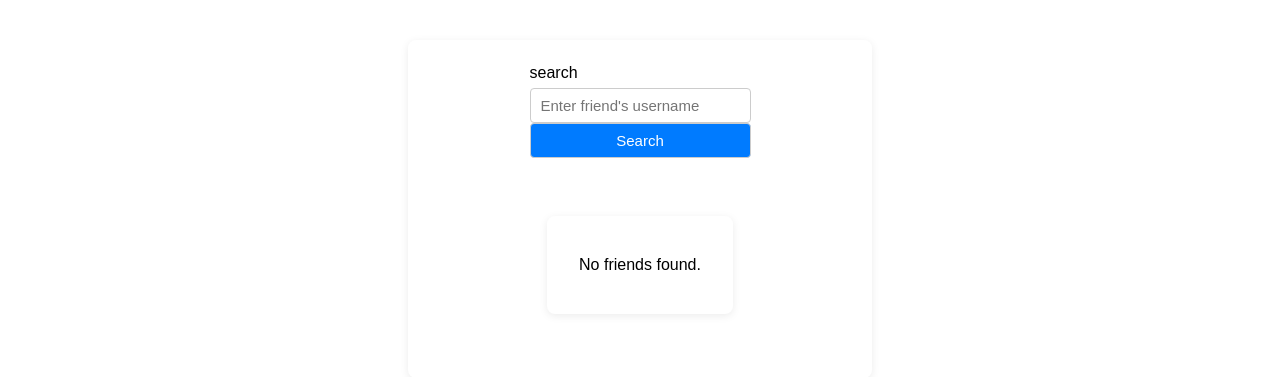
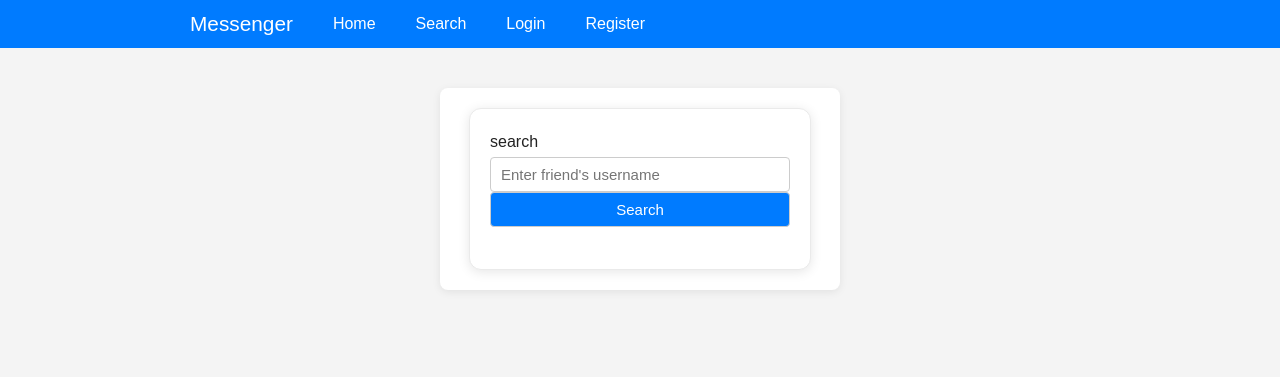
Before and after one commit to Mohitgirigoswami/messanger, a Flask app: page /search in a window 1280 px wide. Shown: the top 377 px of the page. Run offline with Flask 3, Linux system fonts and the light colour scheme; a user stored in the database is signed in; some libraries are stand-ins or nearby versions.

Commit message:
nav bar
adeded nav bar and segregtaed searhc for friends

```diff
--- a/app/static/css/main.css
+++ b/app/static/css/main.css
@@ -8,7 +8,14 @@
     border-radius: 8px;
     box-shadow: 0 2px 8px rgba(0,0,0,0.08);
 }
+body{
+    margin: 0;
+    padding: 0;
+    font-family: Arial, sans-serif;
+    background-color: #f4f4f4;
+    color: #333;
 
+}
 
 .btn {
     width: 100%;
@@ -111,3 +118,32 @@ button:hover {
 .no-decoration {
     text-decoration: none !important;
 }
+
+/* Add to main.css */
+.navbar {
+    background: #007bff;
+    color: #fff;
+    padding: 12px 0;
+    margin-bottom: 24px;
+}
+.navbar-container {
+    max-width: 900px;
+    margin: 0 auto;
+    display: flex;
+    align-items: center;
+    gap: 24px;
+}
+.navbar a {
+    color: #fff;
+    text-decoration: none;
+    font-weight: 500;
+    margin-right: 16px;
+}
+.navbar a:hover {
+    text-decoration: underline;
+}
+.navbar-brand {
+    font-size: 1.3em;
+    font-weight: bold;
+    margin-right: 32px;
+}
--- a/app/templates/base.html
+++ b/app/templates/base.html
@@ -10,6 +10,16 @@
     <script src="{{url_for('static',filename='js/main.js')}}"></script><link rel="stylesheet" href="{{ url_for('static', filename='style.css') }}">
 </head>
 <body>
+    <nav class="navbar">
+        <div class="navbar-container">
+            <a href="{{ url_for('main.index') }}" class="navbar-brand">Messenger</a>
+            <a href="{{ url_for('main.home') }}">Home</a>
+            <a href="{{ url_for('main.search') }}">Search</a>
+            <a href="{{ url_for('auth.login') }}">Login</a>
+            <a href="{{ url_for('auth.register') }}">Register</a>
+            <!-- Add more links as needed -->
+        </div>
+    </nav>
     {% block content %}{% endblock %}
 </body>
 </html>
--- a/app/templates/main/search.html
+++ b/app/templates/main/search.html
@@ -1,49 +1,38 @@
 {% extends 'base.html' %}
 
 {% block content %}
-<div class="container center-div flex-column" id="mainhome">
+
+<div class="container cards-wrapper" id="mainhome">
+    <div class="card">
         <form method="post">
             <input type="hidden" name="csrf_token" value="{{ csrf_token() }}">
             <div class="form-group">
                 <label for="friend_username">search</label>
-            <input type="text" id="username_to_search" value="{{username_to_search}}" name="username_to_search" required
-                placeholder="Enter friend's username">
+                <input type="text" id="username_to_search" value="{{username_to_search}}" name="username_to_search"
+                    required placeholder="Enter friend's username">
                 <input type="submit" value="Search" id="search_friend" class="btn">
             </div>
         </form>
+    </div>
     {% if has_searched %}
-    <div class="search-results">
+    <div class="card search-results">
         {% if search_results %}
         <h2>Search Results</h2>
-        <ul>
+    </div>
     {% for user in search_results %}
-            <li>
-                {{ user.username }}
+    <div class="card">
+        {{ user.username }} >> {{ user.first_name }} {{ user.last_name }}
+
         {% if user.username != current_user.username %}
         <button onclick="add_friend({{user.id}})" class="btn">ADD</button>
         {%endif%}
-            </li>
+    </div>
     {% endfor %}
-        </ul>
+
     {% else %}
     <p>No users found.</p>
     {% endif %}
     {%endif%}
-        <div class="container flex-column" id="friends_list">
-            {% if friends %}
-            <h2>Friends List</h2>
-            <ul>
-                {% for friend in friends %}
-                <li>
-                    <a href="">{{ friend.username }}</a>
-                </li>
-                {% endfor %}
-            </ul>
-            {% else %}
-            <p>No friends found.</p>
-            {% endif %}
-
 </div>
 </div>
-
 {% endblock %}
```
Also changed, not shown: cript.py (added, +106 -0 lines), instance/site.db. Lines whose indentation alone changed are shown as unchanged.
